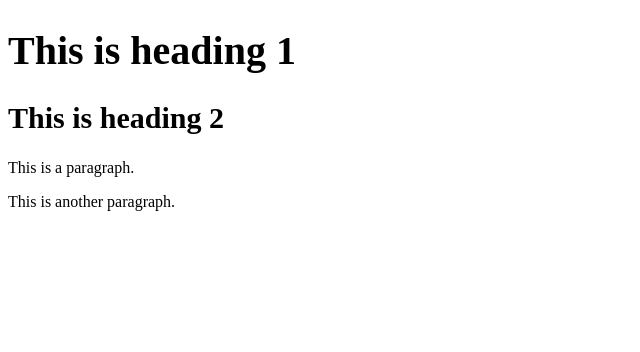
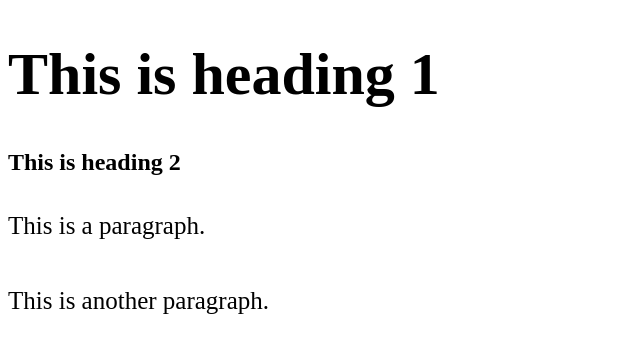
Before and after one commit to MinhHQ89/hands-on-css, a plain HTML site: page slide_032_unit/index.html in a window 1280 px wide. Shown: the whole page, without its empty margins (0-640 px from the left). Drawn offline with Linux system fonts and the light colour scheme.

Commit message:
Update style slide 032

```diff
--- a/slide_032_unit/style.css
+++ b/slide_032_unit/style.css
@@ -1,11 +1,8 @@
 h1 {
-  font-size: 40px;
-}
-
-h2 {
-  font-size: 30px;
+  font-size: 60px;
 }
 
 p {
-  font-size: 16px;
+  font-size: 25px;
+  line-height: 50px;
 }
```
